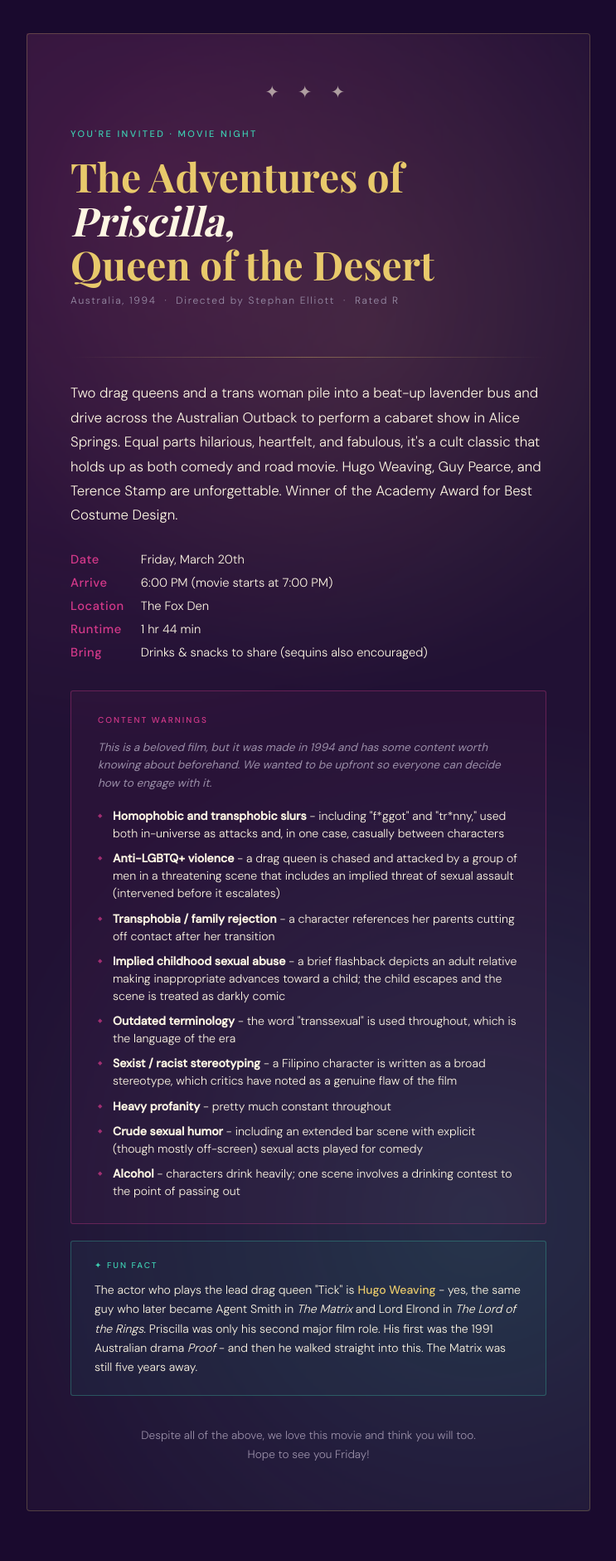
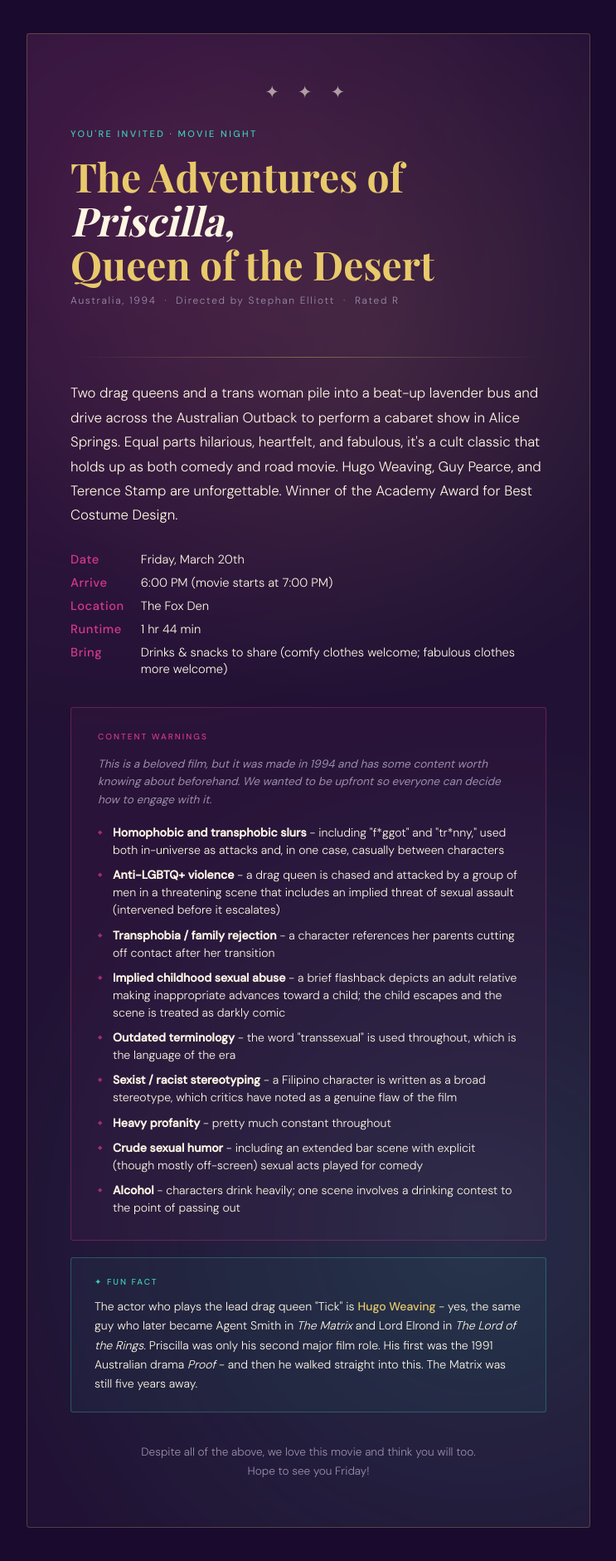
Before and after one commit to LucentFox/lucentfox.github.io, a Jekyll site: the page priscilla_invite_GXE45GE1.html, which Jekyll copies as it is, in a window 1280 px wide. Shown: the whole page at 83% size, without its empty margins (268-1011 px from the left). Built offline with Jekyll 4.4.1, drawn with Linux system fonts in a browser that asks for light colours; some web fonts are replaced.

Commit message:
Update priscilla_invite_GXE45GE1.html

```diff
--- a/priscilla_invite_GXE45GE1.html
+++ b/priscilla_invite_GXE45GE1.html
@@ -265,7 +265,7 @@
       <span class="detail-label">Runtime</span>
       <span class="detail-value">1 hr 44 min</span>
       <span class="detail-label">Bring</span>
-      <span class="detail-value">Drinks &amp; snacks to share (sequins also encouraged)</span>
+      <span class="detail-value">Drinks &amp; snacks to share (comfy clothes welcome; fabulous clothes more welcome)</span>
     </div>
 
     <div class="warnings-block">
```
